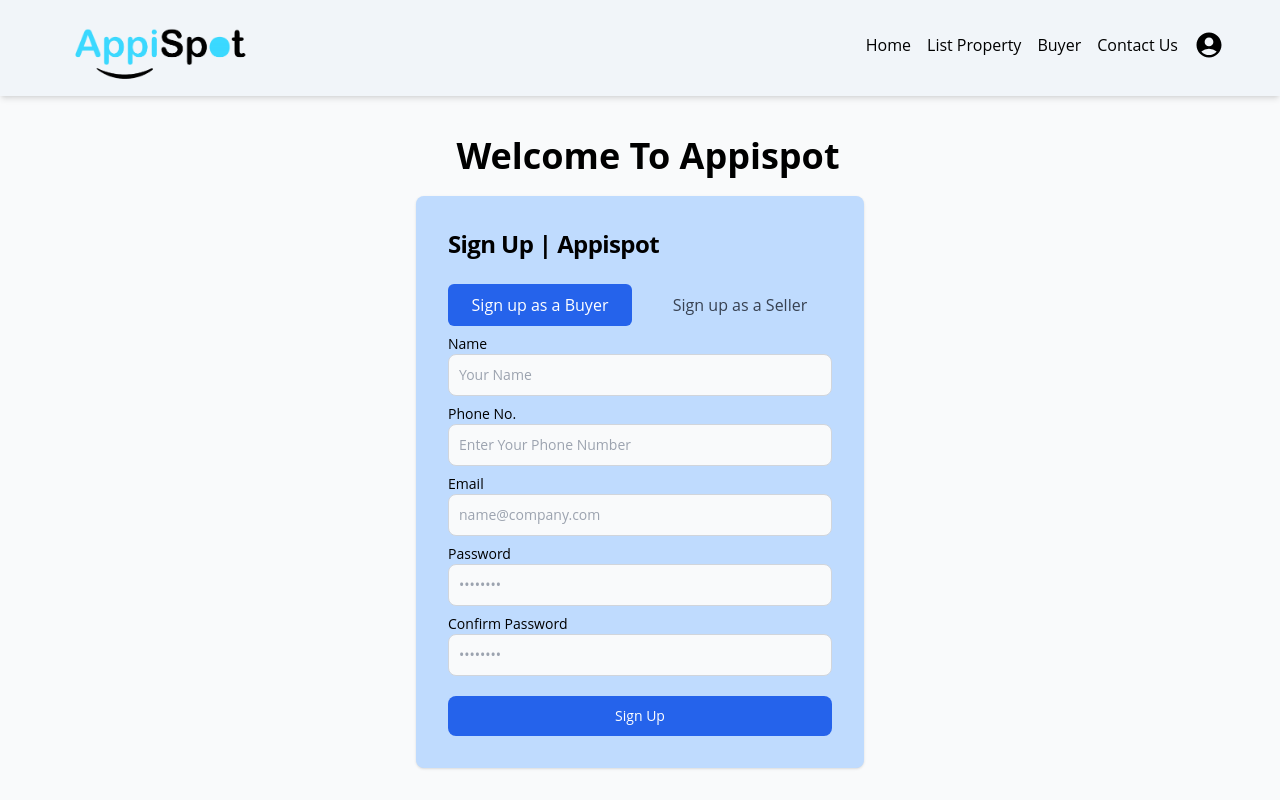
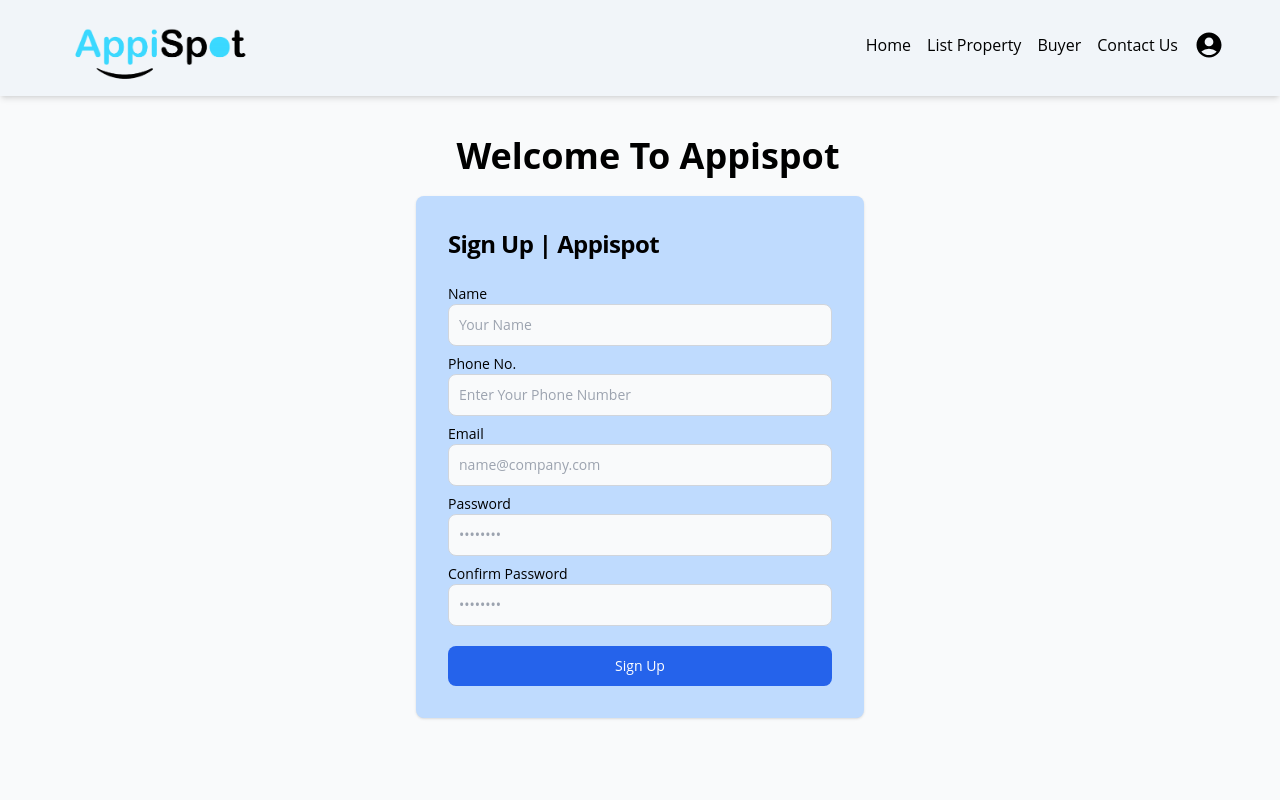
Before and after one commit to shivam46017/appispot, a React (Create React App) app in the folder Frontend/: page /user/signup in a window 1280 px wide. Shown: the top 800 px of the page. Built offline with nearby package versions, Linux system fonts and the light colour scheme.

Commit message:
Login_signup_change

```diff
--- a/Frontend/src/components/Login.jsx
+++ b/Frontend/src/components/Login.jsx
@@ -116,7 +116,7 @@
                   Sign in to your account
                 </h1>
                 <form onSubmit={handleSubmit} method="post">
-                <div className="grid grid-cols-2 gap-4">
+                {/* <div className="grid grid-cols-2 gap-4">
                     <button type="button" onClick={handleChange} name="buyer" className={`text-center py-2 px-4 border border-transparent font-medium rounded-md focus:outline-none ${
                         isBuyerSelected ? "bg-blue-600 text-white" : "text-gray-700" }`}
                     >
@@ -128,7 +128,7 @@
                     >
                       Sign up as a Seller
                     </button>
-                  </div>
+                  </div> */}
                   <div className="my-4">
                     <label
                       htmlFor="email"
--- a/Frontend/src/components/Signup.jsx
+++ b/Frontend/src/components/Signup.jsx
@@ -167,7 +167,7 @@
                   Sign Up | Appispot
                 </h1>
                 <form onSubmit={handleSubmit} method="post">
-                  <div className="grid grid-cols-2 gap-4">
+                  {/* <div className="grid grid-cols-2 gap-4">
                     <button
                       type="button"
                       onClick={handleChange}
@@ -192,7 +192,7 @@
                     >
                       Sign up as a Seller
                     </button>
-                  </div>
+                  </div> */}
 
                   <div className="my-2">
                     <label
```
Also changed, not shown: 1 other file (tests, documents, lock files or other folders).
